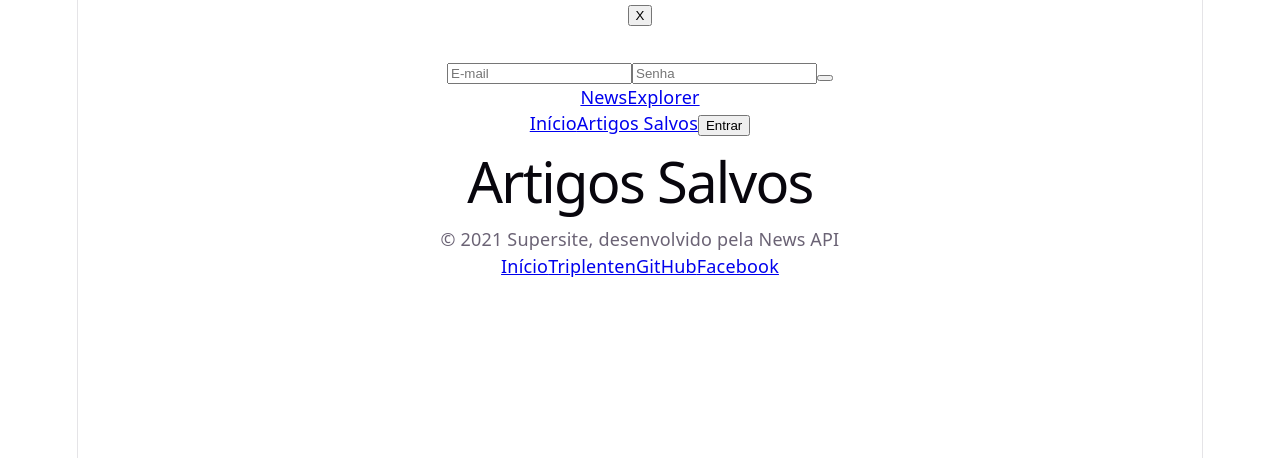
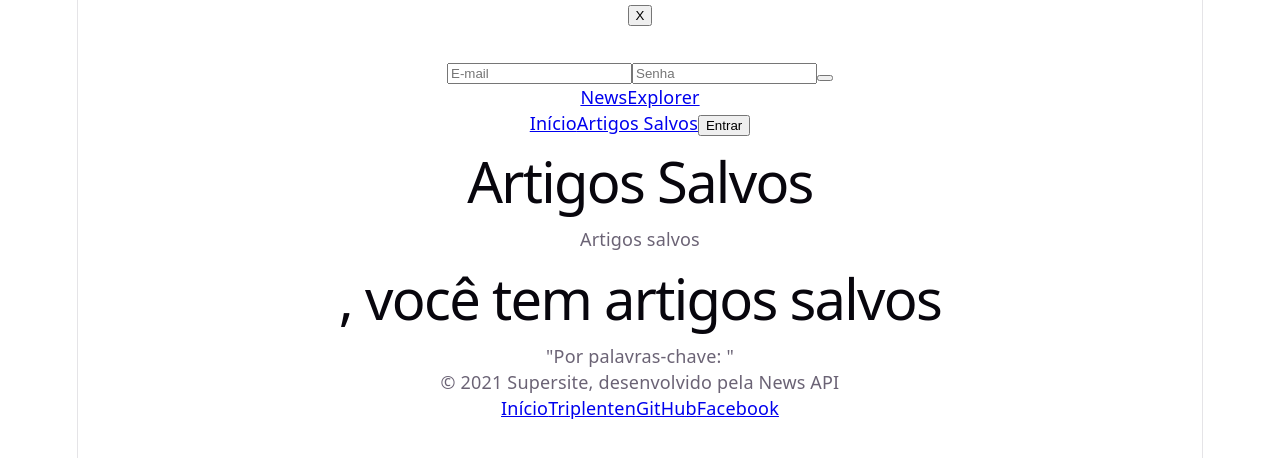
Before and after one commit to RodrigoMZanetti/news-explorer-frontend, a React (Vite) app: page /saved-news in a window 1280 px wide. Shown: the top 458 px of the page. Built offline with nearby package versions, Linux system fonts and the light colour scheme.

Commit message:
feat: add savednews and savednewsheader sections

```diff
--- a/src/components/SavedNews/SavedNews.jsx
+++ b/src/components/SavedNews/SavedNews.jsx
@@ -1,5 +1,13 @@
+import React from "react";
+import SavedNewsHeader from "../SavedNewsHeader/SavedNewsHeader";
+
 function SavedNews() {
-  return <h1>Artigos Salvos</h1>;
+  return (
+    <div className="savednews">
+      <h1 className="savednews__title">Artigos Salvos</h1>
+      <SavedNewsHeader />
+    </div>
+  );
 }
 
 export default SavedNews;
--- a/src/components/SavedNewsHeader/SavedNewsHeader.jsx
+++ b/src/components/SavedNewsHeader/SavedNewsHeader.jsx
@@ -0,0 +1,17 @@
+import React from "react";
+
+function SavedNewsHeader({ name, amount, keywords }) {
+  return (
+    <div className="savednewsheader">
+      <p className="savednewsheader__text">Artigos salvos</p>
+      <h1 className="savednewsheader__title">
+        {name}, você tem {amount} artigos salvos
+      </h1>
+      <p className="savednewsheader__keywords">
+        "Por palavras-chave: {keywords}"
+      </p>
+    </div>
+  );
+}
+
+export default SavedNewsHeader;
```
